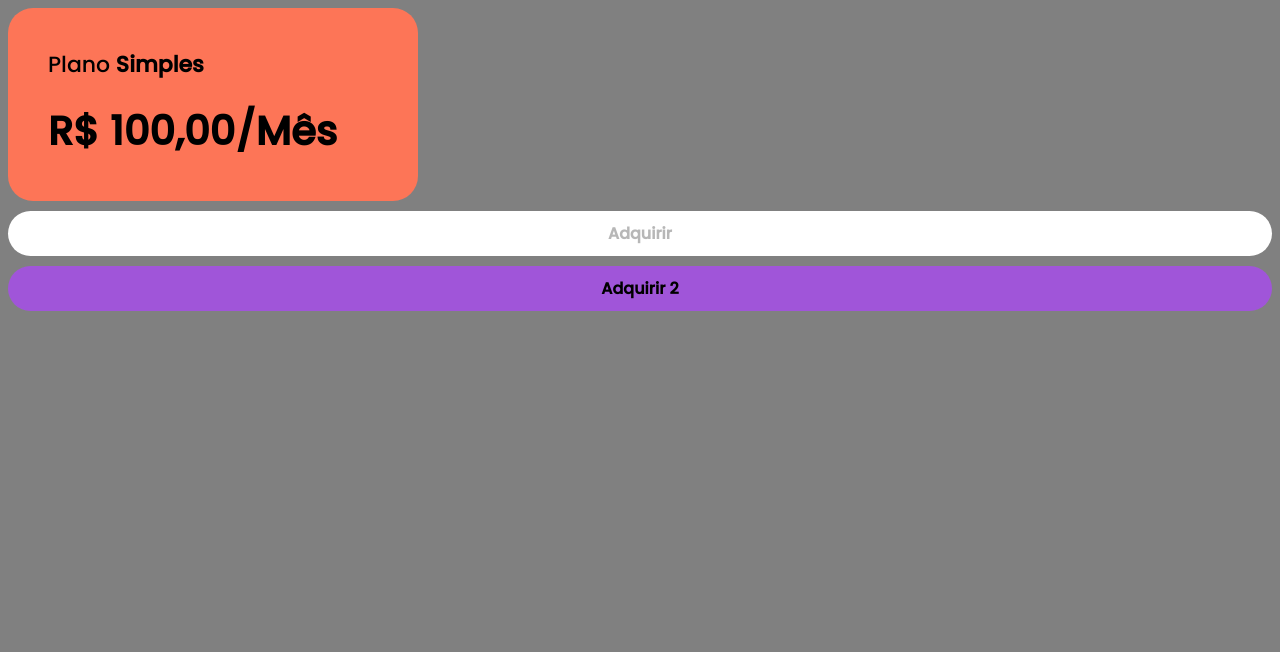
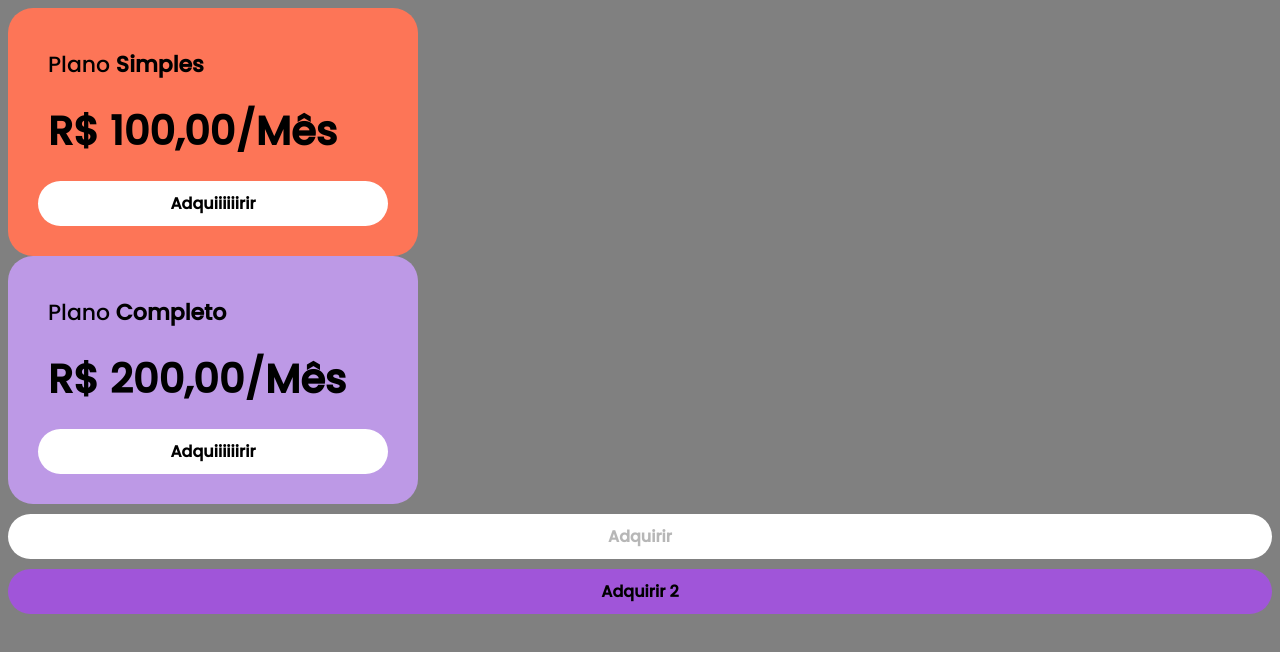
Before and after one commit to thiago-desenv/card-playground, an Angular app: page / in a window 1280 px wide. Shown: the top 652 px of the page. Built offline with nearby package versions, Linux system fonts and the light colour scheme.

Commit message:
Criado a lógica dos cards, @Inputs e referenciado em seus componentes pai

```diff
--- a/src/app/app.component.html
+++ b/src/app/app.component.html
@@ -1,4 +1,5 @@
-<app-card></app-card>
+<app-card [planType]="'Simples'" [planPrice]="100" [cardStyle]="'orange'"></app-card>
+<app-card [planType]="'Completo'" [planPrice]="200" [cardStyle]="'purple'"></app-card>
 
 <app-button [buttonText]="'Adquirir'" [buttonStyle]="'white'" [disabled]="true" (clicked)="buttonClicked()"></app-button>
 
--- a/src/app/app.component.ts
+++ b/src/app/app.component.ts
@@ -6,6 +6,9 @@ import { Component } from '@angular/core';
   styleUrls: ['./app.component.scss']
 })
 export class AppComponent {
+  planType: string = 'Simples';
+  planPrice: number = 5000;
+
   buttonClicked() {
     console.log('Button blicked!');
   }
--- a/src/app/components/card/card.component.html
+++ b/src/app/components/card/card.component.html
@@ -1,4 +1,12 @@
-<div class="card card--orange">
-  <div class="card__plan card__item">Plano <b>Simples</b></div>
-  <div class="card__price card__item">R$ 100,00/Mês</div>
+<div class="card"
+  [class]="{
+    'card--orange': cardStyle === 'orange' ? true : false,
+    'card--purple':  cardStyle === 'purple' ? true : false }
+  ">
+  <div class="card__plan card__item">Plano <b>{{ planType }}</b></div>
+  <div class="card__price card__item">R$ {{ planPrice  }},00/Mês</div>
+<app-button
+  [buttonText]="'Adquiiiiiirir'"
+  [buttonStyle]="'white'"
+></app-button>
 </div>
--- a/src/app/components/card/card.component.scss
+++ b/src/app/components/card/card.component.scss
@@ -21,6 +21,6 @@
   }
 
   &--purple {
-    background-color: #a055d9;
+    background-color: #bd99e6;
   }
 }
--- a/src/app/components/card/card.component.ts
+++ b/src/app/components/card/card.component.ts
@@ -1,4 +1,4 @@
-import { Component } from '@angular/core';
+import { Component, Input } from '@angular/core';
 
 @Component({
   selector: 'app-card',
@@ -6,5 +6,8 @@ import { Component } from '@angular/core';
   styleUrls: ['./card.component.scss']
 })
 export class CardComponent {
+  @Input({ required: true }) planType: string = '';
+  @Input({ required: true }) planPrice: number = 0;
 
+  @Input({ required: true }) cardStyle: 'orange' | 'purple' = 'orange';
 }
```
